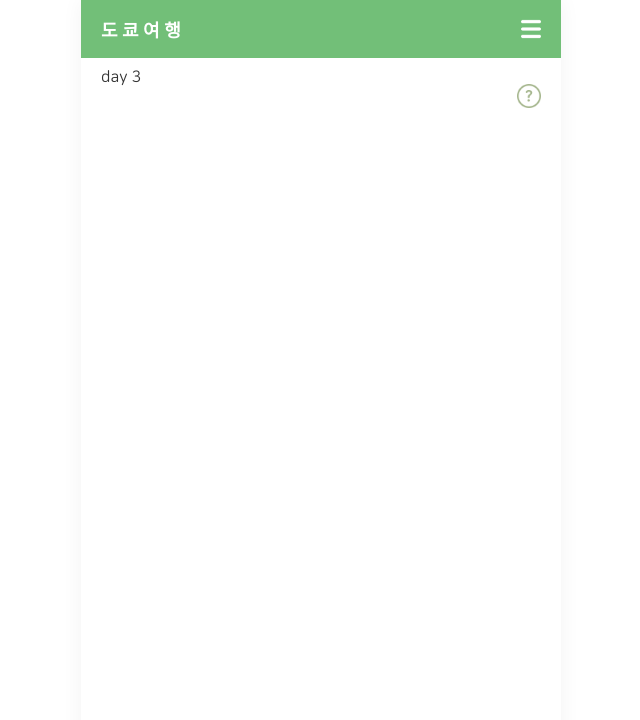
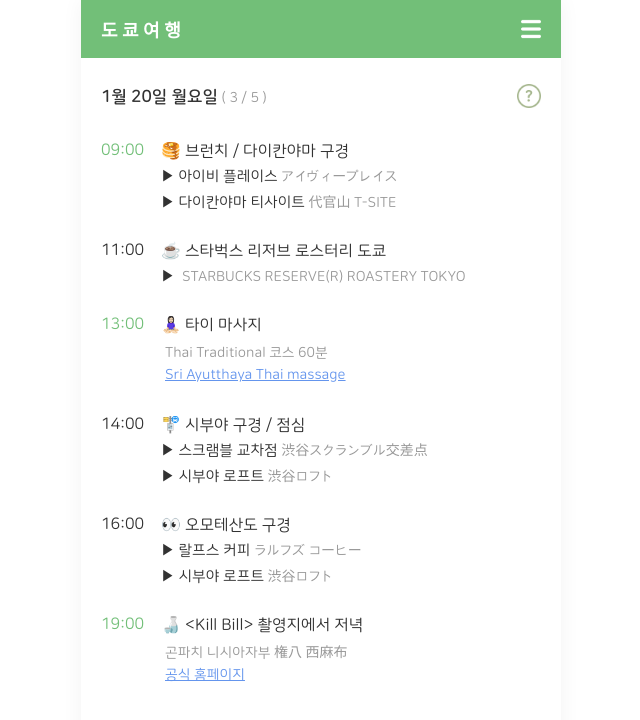
Before and after one commit to deeun/tokyo-2025, a Next.js app: page /detail/day3 in a window 1280 px wide. Shown: the top 720 px of the page, without its empty margins (319-959 px from the left). Built offline with nearby package versions, Linux system fonts and the light colour scheme; no server answers; a web font is replaced by a local one.

Commit message:
feat: day3 일정 추가

```diff
--- a/src/app/detail/day3/page.tsx
+++ b/src/app/detail/day3/page.tsx
@@ -1,11 +1,191 @@
-import React from 'react';
+"use client";
+import React, { useEffect, useRef, useState } from "react";
+import styles from "../detail.module.css";
+import FoldInfo from "@/app/components/FoldInfo/foldInfo";
+import { useDispatch } from "react-redux";
+import { setLoading } from "../../../../store/loadingSlice";
 
-function Page(props) {
-    return (
-        <>
-            day 3
-        </>
-    );
+function Page() {
+  const dispatch = useDispatch();
+  useEffect(() => {
+    dispatch(setLoading(false));
+  }, []);
+  const ivyPlace = {
+    title: "アイヴィープレイス",
+    contents:
+      "부자 동네 다이칸야마에서 유명한 웨스턴 레스토랑. 팬케이크와 브런치 메뉴가 인기가 많다.",
+    url: "https://www.tysons.jp/ivyplace/",
+    hours: "08:00 - 23:00",
+    position: { lat: 35.64950618255898, lng: 139.6999644541431 },
+  };
+
+  const tSite = {
+    title: "다이칸야마 티사이트",
+    contents:
+      "숲 속의 도서관 이라는 컨셉으로 꾸며진 문화 복합 공간. 중심부에 츠타야 북스 서점이 자리하고 있다.",
+    url: "https://store.tsite.jp/daikanyama/",
+    hours: "07:00 - 23:00",
+    position: { lat: 35.64908752267325, lng: 139.69962515931772 },
+  };
+
+  const starbucks = {
+    title: "스타벅스 리저브 로스터리 도쿄",
+    contents:
+      "세계에 6개만 있다는 스타벅스 리저브 로스터리. 그 중 한개가 도쿄에 있다. 총 4층, 900평의 축구장 절반에 가까운 매장으로 시애틀, 뉴욕, 상하이, 밀라노에 이어 로스터리 5호점이다.",
+    url: "https://www.starbucksreserve.com/locations/tokyo-roastery",
+    hours: "07:30 - 22:30",
+    position: { lat: 35.64937742462464, lng: 139.692604916607 },
+  };
+
+  const scramble = {
+    title: "Shibuya Scramble Crossing",
+    contents:
+      "시부야 스크램블 교차점. 도쿄의 대표적인 랜드마크 중 하나이다. 교차로 주변에는 대형 스크린이 세 군데 설치되어 있으며 광고판도 밀집해 있다.",
+    url: "",
+    hours: "-",
+    position: { lat: 35.65967387668842, lng: 139.70052716472094 },
+  };
+
+  const loft = {
+    title: "시부야 로프트",
+    contents: "도쿄에서 제일 큰 로프트. 지하 1층 ~ 6층으로 이루어져있다.",
+    url: "",
+    hours: "11:00 - 21:00",
+    position: { lat: 35.66102057462169, lng: 139.6997337027171 },
+  };
+
+  const ralphCoffee = {
+    title: "랄프스 커피 오모테산도",
+    contents:
+      "랄프로렌에서 운영하는 커피 프랜차이즈. 24년 10월 서울에도 매장이 생겼다.",
+    url: "",
+    hours: "11:00 - 21:00",
+    position: { lat: 35.66812258429072, lng: 139.70729324267302 },
+  };
+  const omoteHills = {
+    title: "오모테산도 힐즈",
+    contents:
+      "오모테산도는 아트, 건축, 고급 패션의 거리로, 도쿄의 샹젤리제 거리라고도 불린다. 오모테산도의 대표 랜드마크인 오모테산도 힐스는 독특한 내부 구조로 유명한 복합 상업 시설이다.",
+    url: "https://www.omotesandohills.com/",
+    hours: "11:00 - 20:00",
+    position: { lat: 35.6675193811918, lng: 139.7086132160634 },
+  };
+  const openLink = (place: string) => {
+    if (place === "massage") {
+      window.open("https://sriayutthayaspa.com/");
+    } else {
+      window.open("https://gonpachi.jp/nishi-azabu/");
+    }
+  };
+
+  return (
+    <div className={styles.detail__wrap}>
+      <div className={styles.detail__title}>
+        1월 20일 월요일
+        <span className={styles.detail__title_desc}> ( 3 / 5 )</span>
+      </div>
+      <div className="mg-top-20">
+        <div className={styles.detail__slot}>
+          <div className={styles.detail__slot_time_fixed}>09:00</div>
+          <div className={styles.detail__slot_contents_wrap}>
+            <div className={styles.detail__content}>
+              🥞 브런치 / 다이칸야마 구경
+              <div className={styles.detail__spot}>
+                <FoldInfo
+                  info={ivyPlace}
+                  title="아이비 플레이스|アイヴィープレイス"
+                />
+              </div>
+              <div className={styles.detail__spot}>
+                <FoldInfo
+                  info={tSite}
+                  title="다이칸야마 티사이트|代官山 T-SITE"
+                />
+              </div>
+            </div>
+          </div>
+        </div>
+        <div className={styles.detail__slot}>
+          <div className={styles.detail__slot_time}>11:00</div>
+          <div className={styles.detail__slot_contents_wrap}>
+            <div className={styles.detail__content}>
+              ☕️ 스타벅스 리저브 로스터리 도쿄
+              <div className={styles.detail__spot}>
+                <FoldInfo
+                  info={starbucks}
+                  title="|STARBUCKS RESERVE(R) ROASTERY TOKYO"
+                />
+              </div>
+            </div>
+          </div>
+        </div>
+        <div className={styles.detail__slot}>
+          <div className={styles.detail__slot_time_fixed}>13:00</div>
+          <div className={styles.detail__slot_contents_wrap}>
+            <div className={styles.detail__content}>🧘🏻‍♀️ 타이 마사지</div>
+            <div className={styles.detail__desc}>
+              Thai Traditional 코스 60분
+              <div
+                className={styles.detail__link}
+                onClick={() => openLink("massage")}
+              >
+                Sri Ayutthaya Thai massage
+              </div>
+            </div>
+          </div>
+        </div>
+        <div className={styles.detail__slot}>
+          <div className={styles.detail__slot_time}>14:00</div>
+          <div className={styles.detail__slot_contents_wrap}>
+            <div className={styles.detail__content}>
+              🚏 시부야 구경 / 점심
+              <div className={styles.detail__spot}>
+                <FoldInfo
+                  info={scramble}
+                  title="스크램블 교차점|渋谷スクランブル交差点"
+                />
+                <FoldInfo info={loft} title="시부야 로프트|渋谷ロフト" />
+              </div>
+            </div>
+          </div>
+        </div>
+        <div className={styles.detail__slot}>
+          <div className={styles.detail__slot_time}>16:00</div>
+          <div className={styles.detail__slot_contents_wrap}>
+            <div className={styles.detail__content}>
+              👀 오모테산도 구경
+              <div className={styles.detail__spot}>
+                <FoldInfo
+                  info={ralphCoffee}
+                  title="랄프스 커피|ラルフズ コーヒー"
+                />
+                <FoldInfo info={loft} title="시부야 로프트|渋谷ロフト" />
+              </div>
+            </div>
+          </div>
+        </div>
+        <div className={styles.detail__slot}>
+          <div className={styles.detail__slot_time_fixed}>19:00</div>
+          <div className={styles.detail__slot_contents_wrap}>
+            <div className={styles.detail__content}>
+              {"🍶 <Kill Bill> 촬영지에서 저녁"}
+            </div>
+            <div className={styles.detail__desc}>
+              곤파치 니시아자부 権八 西麻布
+              <br />
+              {/* <img src="https://thetraveltester.com/wp-content/uploads/kill-bill-scene-1.jpg.webp" width={150} /> */}
+              <div
+                className={styles.detail__link}
+                onClick={() => openLink("gonpachi")}
+              >
+                공식 홈페이지
+              </div>
+            </div>
+          </div>
+        </div>
+      </div>
+    </div>
+  );
 }
 
 export default Page;
--- a/src/app/detail/detail.module.css
+++ b/src/app/detail/detail.module.css
@@ -35,9 +35,6 @@
 }
 .detail__slot_time_fixed {
     width: 60px;
-    font-weight: 700;
-    display: flex;
-    align-items: center;
     height: 20px;
     color: var(--green);
 }
```
